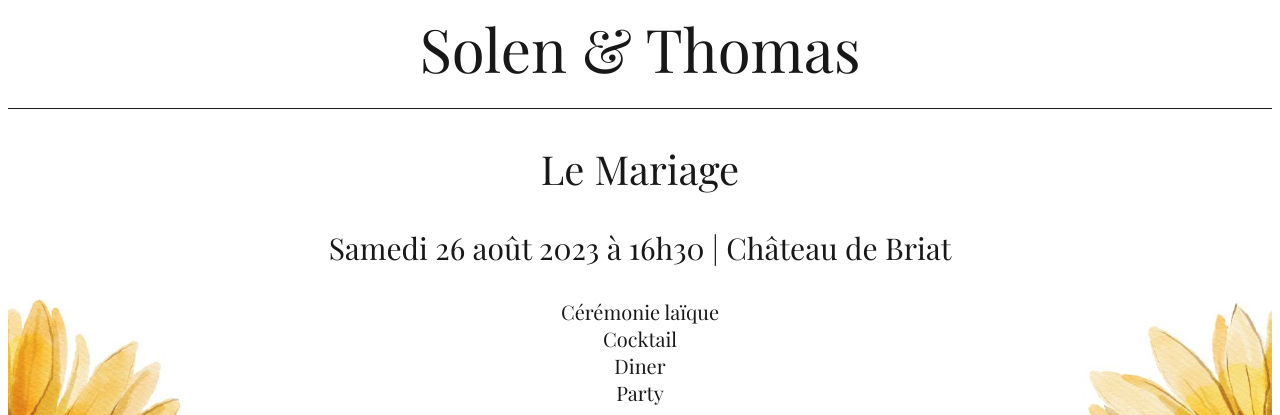
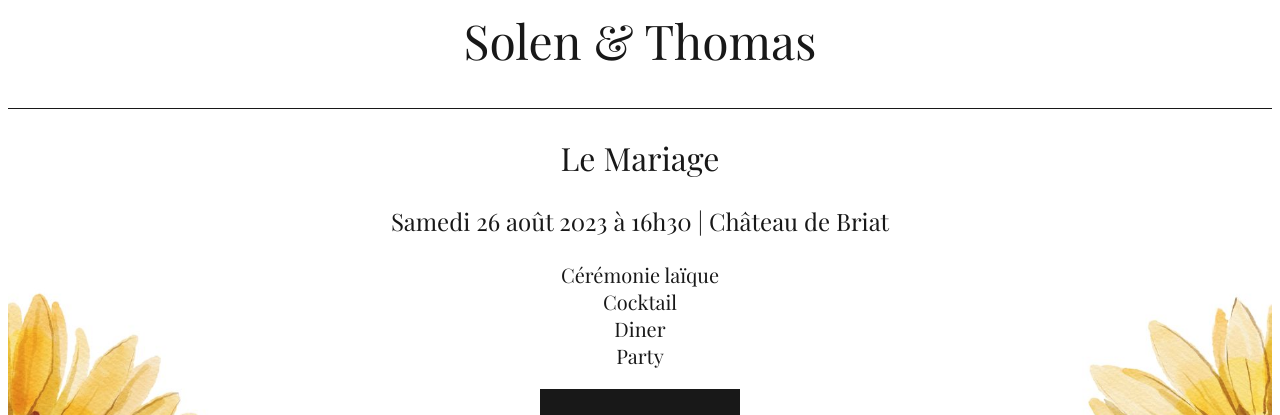
Before and after one commit to solenwa/solenwa.github.io, a plain HTML site: page index.html in a window 1280 px wide. Shown: the top 415 px of the page. Drawn offline with nearby package versions, Linux system fonts and the light colour scheme; a web font is replaced by a local one.

Commit message:
Font size en rem

```diff
--- a/style.css
+++ b/style.css
@@ -9,17 +9,17 @@ body {
 }
 
 h1 {
-	font-size: 3em;
+	font-size: 3rem;
 	font-weight: lighter;
 }
 
 h2 {
-	font-size: 2em;
+	font-size: 2rem;
 	font-weight: lighter;
 }
 
 h3 {
-	font-size: 1.5em;
+	font-size: 1.5rem;
 	font-weight: lighter;
 }
 
```
